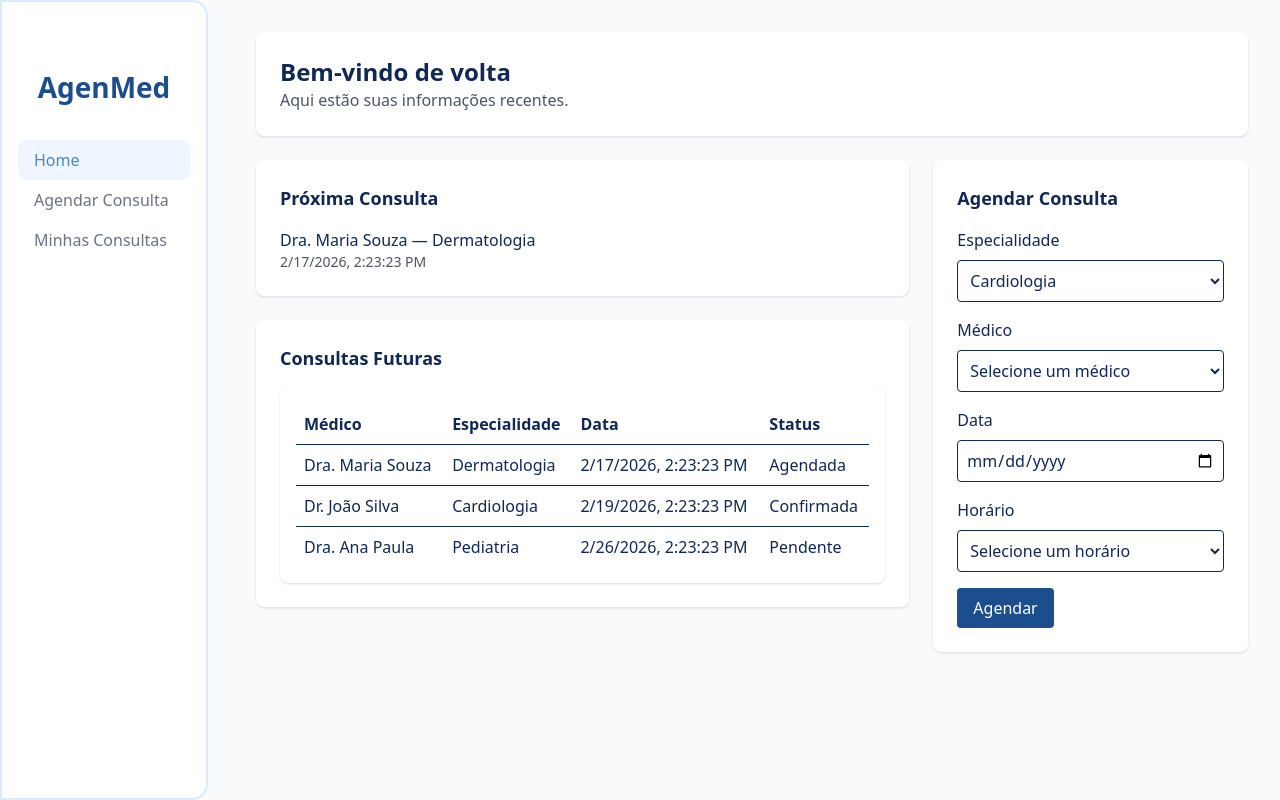
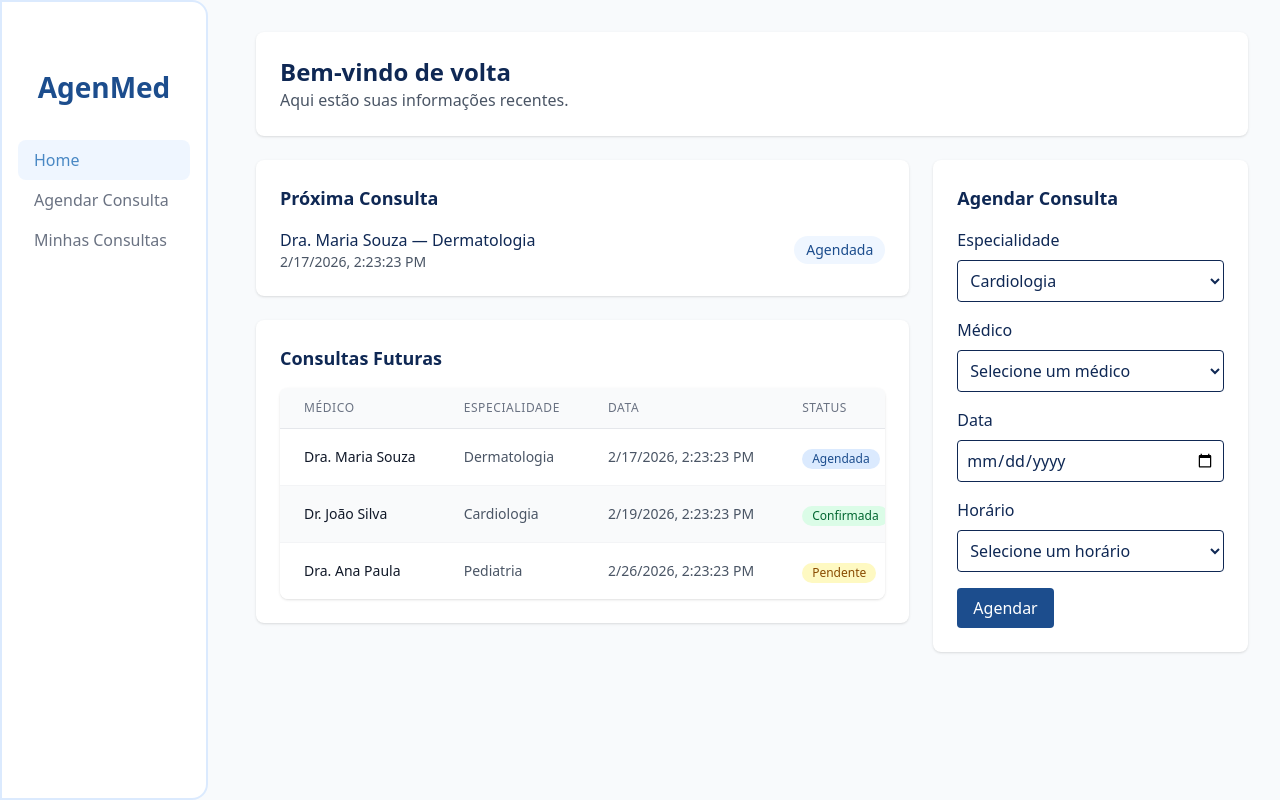
Before and after one commit to IsaacLira42/AgendaMed, a Next.js app in the folder frontend/: page / in a window 1280 px wide. Built offline with nearby package versions, Linux system fonts and the light colour scheme.

Commit message:
feat: aprimora tabela de consultas com classes de status e estilização aprimorada

```diff
--- a/frontend/components/ConsultaTable.tsx
+++ b/frontend/components/ConsultaTable.tsx
@@ -8,25 +8,47 @@ type Consulta = {
     status: string;
 };
 
+const statusClass = (status: string) => {
+    switch (status.toLowerCase()) {
+        case "confirmada":
+            return "bg-green-100 text-green-800";
+        case "agendada":
+            return "bg-blue-100 text-azul-corporativo";
+        case "pendente":
+            return "bg-yellow-100 text-yellow-800";
+        case "concluída":
+        case "concluida":
+            return "bg-gray-100 text-gray-800";
+        default:
+            return "bg-gray-100 text-gray-800";
+    }
+};
+
 export default function ConsultaTable({ consultas }: { consultas: Consulta[] }) {
     return (
-        <div className="overflow-x-auto bg-white rounded-lg shadow p-4">
-            <table className="min-w-full text-left">
-                <thead>
+        <div className="overflow-x-auto bg-white rounded-lg shadow">
+            <table className="min-w-full divide-y divide-gray-200">
+                <thead className="bg-gray-50">
                     <tr>
-                        <th className="p-2">Médico</th>
-                        <th className="p-2">Especialidade</th>
-                        <th className="p-2">Data</th>
-                        <th className="p-2">Status</th>
+                        <th className="px-6 py-3 text-left text-xs font-medium text-gray-500 uppercase tracking-wider">Médico</th>
+                        <th className="px-6 py-3 text-left text-xs font-medium text-gray-500 uppercase tracking-wider">Especialidade</th>
+                        <th className="px-6 py-3 text-left text-xs font-medium text-gray-500 uppercase tracking-wider">Data</th>
+                        <th className="px-6 py-3 text-left text-xs font-medium text-gray-500 uppercase tracking-wider">Status</th>
                     </tr>
                 </thead>
-                <tbody>
-                    {consultas.map((c) => (
-                        <tr key={c.id} className="border-t">
-                            <td className="p-2">{c.medico}</td>
-                            <td className="p-2">{c.especialidade}</td>
-                            <td className="p-2">{new Date(c.data).toLocaleString()}</td>
-                            <td className="p-2">{c.status}</td>
+                <tbody className="bg-white divide-y divide-gray-100">
+                    {consultas.map((c, idx) => (
+                        <tr key={c.id} className={idx % 2 === 0 ? "bg-white" : "bg-gray-50"}>
+                            <td className="px-6 py-4 whitespace-nowrap">
+                                <div className="text-sm font-medium text-gray-900">{c.medico}</div>
+                            </td>
+                            <td className="px-6 py-4 whitespace-nowrap text-sm text-gray-600">{c.especialidade}</td>
+                            <td className="px-6 py-4 whitespace-nowrap text-sm text-gray-600">{new Date(c.data).toLocaleString()}</td>
+                            <td className="px-6 py-4 whitespace-nowrap">
+                                <span className={`inline-flex items-center px-2.5 py-0.5 rounded-full text-xs font-medium ${statusClass(c.status)}`}>
+                                    {c.status}
+                                </span>
+                            </td>
                         </tr>
                     ))}
                 </tbody>
--- a/frontend/components/Dashboard.tsx
+++ b/frontend/components/Dashboard.tsx
@@ -5,6 +5,7 @@ const MOCK_PROXIMA = {
     medico: "Dra. Maria Souza",
     especialidade: "Dermatologia",
     data: new Date(Date.now() + 86400000).toISOString(),
+    status: "Agendada",
 };
 
 const MOCK_FUTURAS = [
@@ -25,9 +26,16 @@ export default function Dashboard() {
                 <div className="col-span-2">
                     <div className="bg-white p-6 rounded-lg shadow mb-6">
                         <h3 className="text-lg font-semibold">Próxima Consulta</h3>
-                        <div className="mt-4">
-                            <p className="font-medium">{MOCK_PROXIMA.medico} — {MOCK_PROXIMA.especialidade}</p>
-                            <p className="text-sm text-gray-600">{new Date(MOCK_PROXIMA.data).toLocaleString()}</p>
+                        <div className="mt-4 flex items-center justify-between">
+                            <div>
+                                <p className="font-medium">{MOCK_PROXIMA.medico} — {MOCK_PROXIMA.especialidade}</p>
+                                <p className="text-sm text-gray-600">{new Date(MOCK_PROXIMA.data).toLocaleString()}</p>
+                            </div>
+                            <div className="ml-4">
+                                <span className="inline-flex items-center text-sm font-medium px-3 py-1 rounded-full bg-blue-50 text-azul-corporativo">
+                                    {MOCK_PROXIMA.status}
+                                </span>
+                            </div>
                         </div>
                     </div>
 
```
